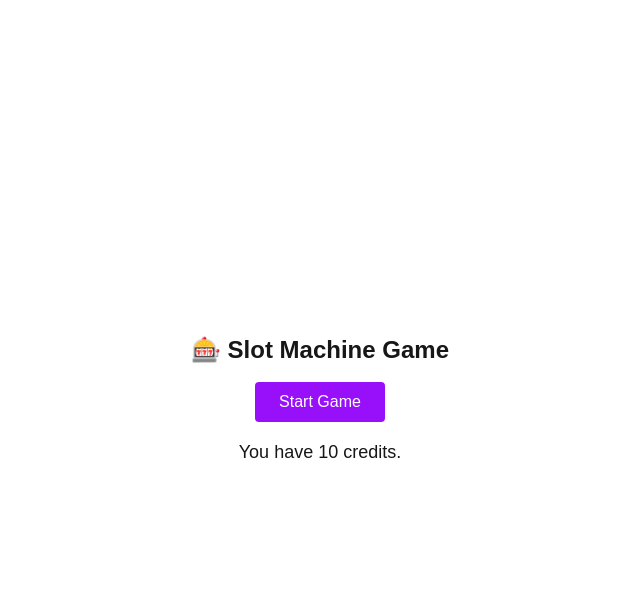
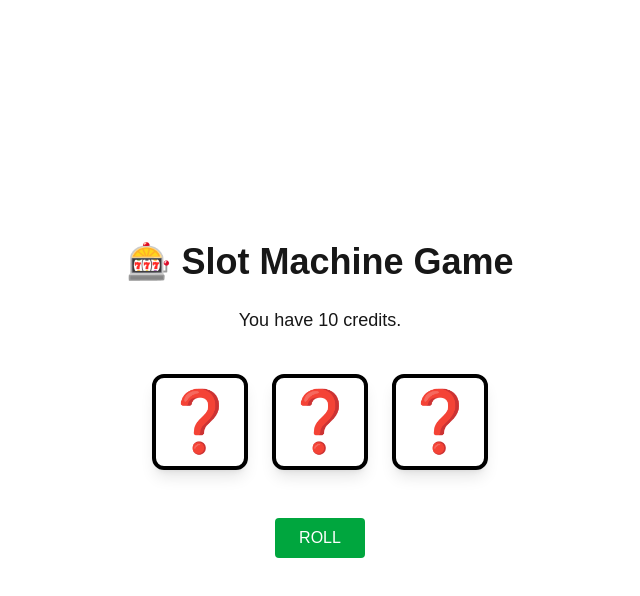
Before and after one commit to MurylloSantos/Slot-Game-Next.js, a Next.js app: page / in a window 1280 px wide. Both pictures are taken after a click on the button "Start Game". Shown: the top 596 px of the page, without its empty margins (320-960 px from the left). Built offline with nearby package versions, Linux system fonts and the light colour scheme; no server answers.

Commit message:
Rolling completed

```diff
--- a/app/api/roll/route.ts
+++ b/app/api/roll/route.ts
@@ -47,7 +47,7 @@ export async function POST() {
 
   // If session is invalid or expired
   if (!session) {
-    return NextResponse.json({ error: 'Invalid session' }, { status: 404 });
+    return NextResponse.json({ error: 'Invalid session'}, { status: 404 });
   }
 
   // Not enough credits to play
--- a/app/page.tsx
+++ b/app/page.tsx
@@ -1,13 +1,20 @@
 'use client'; // Enables client-side interactivity in this file
 
 import { useState, useEffect } from 'react';
+
+// List of possible symbols (used for loading state)
+const symbols = ['🍒', '🍋', '🍊', '🍉']; // Cherry, Lemon, Orange, Watermelon
 
 export default function Home() {
   // State to store user's current credits
   const [credits, setCredits] = useState<number | null>(null);
 
-  // State to manage loading state while waiting for server response
+  // Track symbols currently shown in the slot blocks
+  const [slots, setSlots] = useState<string[]>(['❓', '❓', '❓']);
+
+  // Track loading states for Start Game and Rolling
   const [loading, setLoading] = useState(false);
+  const [spinning, setSpinning] = useState(false);
 
   // Fetch current session from server on first load
   // This is useful to keep session state when users refresh their browsers
@@ -43,12 +50,43 @@ export default function Home() {
     }
   };
 
+   /**
+   * Rolls the slot machine: triggers server logic, deducts 1 credit,
+   * animates slot symbol reveal one by one
+   */
+  const handleRoll = async () => {
+    // Don't allow rolling if spinning, not enough credits, or not ready
+    if (spinning || credits === null || credits < 1) return;
+
+    setSpinning(true);
+    setSlots(['⏳', '⏳', '⏳']); // Show spinner
+
+    try {
+      const res = await fetch('/api/roll', { method: 'POST' });
+      const data = await res.json();
+      const result = data.result;
+
+      // Reveal each symbol one at a time (1s delay between each)
+      setTimeout(() => setSlots([result[0], '⏳', '⏳']), 1000);
+      setTimeout(() => setSlots([result[0], result[1], '⏳']), 2000);
+      setTimeout(() => {
+        setSlots(result);
+        setCredits(data.credits); // Update credits
+        setSpinning(false);
+      }, 3000);
+    } catch (err) {
+      console.error('Roll failed', err);
+      setSpinning(false);
+    }
+  };
+
   return (
-    <main className="flex flex-col items-center justify-center min-h-screen p-6">
+    <main className="flex flex-col items-center justify-center min-h-screen p-6 gap-6 text-center">
       {/* App title */}
-      <h1 className="text-2xl font-bold mb-4">🎰 Slot Machine Game</h1>
+      <h1 className="text-4xl font-bold">🎰 Slot Machine Game</h1>
 
       {/* Start Game Button */}
+      {credits === null && (
         <button
           onClick={startGame}
           disabled={loading}
@@ -56,10 +94,34 @@ export default function Home() {
         >
           {loading ? 'Starting...' : 'Start Game'}
         </button>
+      )}
 
       {/* Show credits if game has started */}
       {credits !== null && (
-        <p className="mt-4 text-lg">You have {credits} credits.</p>
+        <>
+          <p className="text-lg">You have {credits} credits.</p>
+
+          {/* Slot blocks */}
+          <div className="flex justify-center gap-6 text-6xl mt-4">
+            {slots.map((symbol, index) => (
+              <div
+                key={index}
+                className="w-24 h-24 flex items-center justify-center border-4 border-black bg-white rounded-xl shadow-lg"
+              >
+                {symbol}
+              </div>
+            ))}
+          </div>
+
+          {/* ROLL button */}
+          <button
+            onClick={handleRoll}
+            disabled={spinning || credits < 1}
+            className="mt-6 bg-green-600 text-white px-6 py-2 rounded hover:bg-green-700 transition disabled:opacity-50"
+          >
+            {spinning ? 'Spinning...' : 'ROLL'}
+          </button>
+        </>
       )}
     </main>
   );
```
Lines whose indentation alone changed are shown as unchanged.
